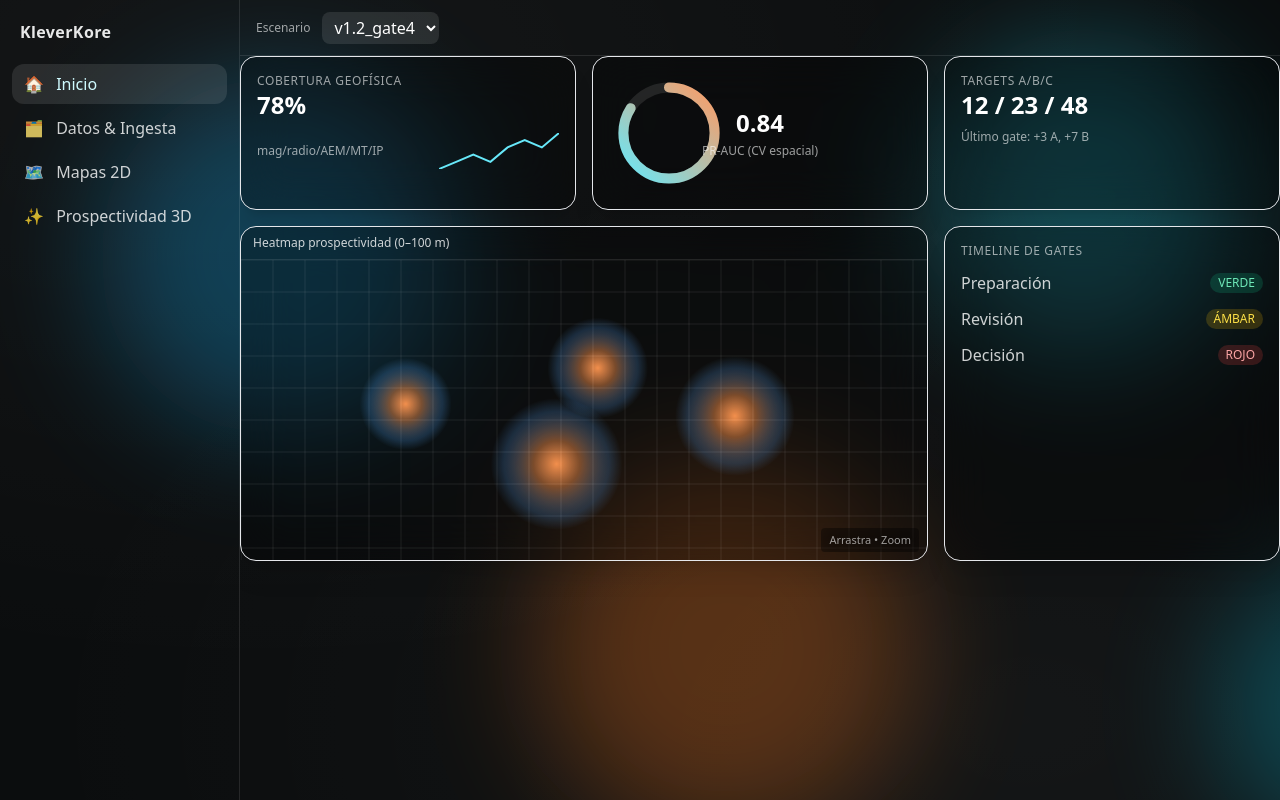
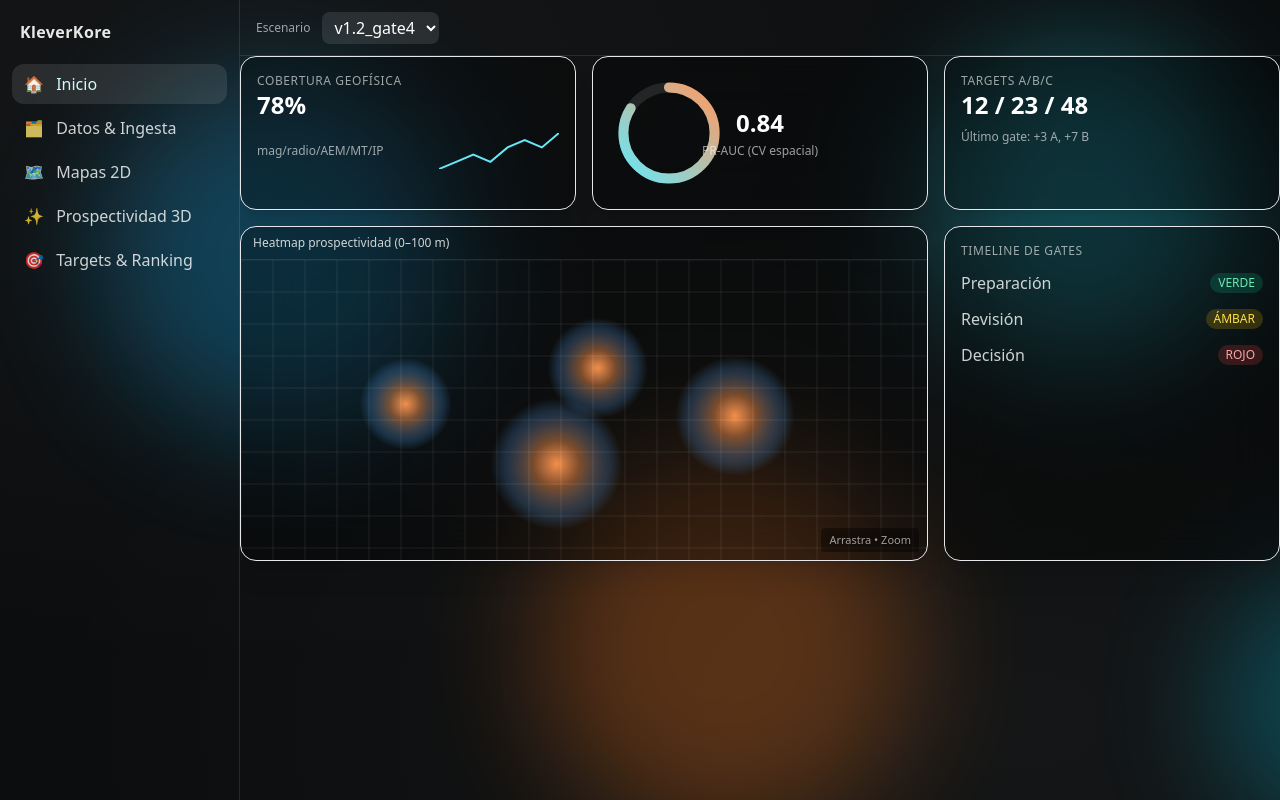
Before and after one commit to cancoretamero/KleverKore, a React (Vite) app: page / in a window 1280 px wide. Built offline with nearby package versions, Linux system fonts and the light colour scheme.

Commit message:
Update App.jsx

```diff
--- a/src/App.jsx
+++ b/src/App.jsx
@@ -7,6 +7,7 @@ import Home from './modules/Home.jsx';
 import DataIngesta from './modules/DataIngesta.jsx';
 import Maps2D from './modules/Maps2D.jsx';
 import Prospect3D from './modules/Prospect3D.jsx';
+import Targets from './modules/Targets.jsx';
 import CommandPalette from './components/common/CommandPalette.jsx';
 import { useToasts } from './components/common/Toaster.jsx';
 
@@ -32,6 +33,7 @@ export default function App() {
     { id: 'data', label: 'Datos & Ingesta', icon: '🗂️' },
     { id: 'maps2d', label: 'Mapas 2D', icon: '🗺️' },
     { id: 'prospect3d', label: 'Prospectividad 3D', icon: '✨' },
+    { id: 'targets', label: 'Targets & Ranking', icon: '🎯' },
   ];
 
   const Content = () => {
@@ -39,6 +41,7 @@ export default function App() {
     if (moduleId === 'data') return <DataIngesta />;
     if (moduleId === 'maps2d') return <Maps2D />;
     if (moduleId === 'prospect3d') return <Prospect3D />;
+    if (moduleId === 'targets') return <Targets />;
     return null;
   };
 
```
